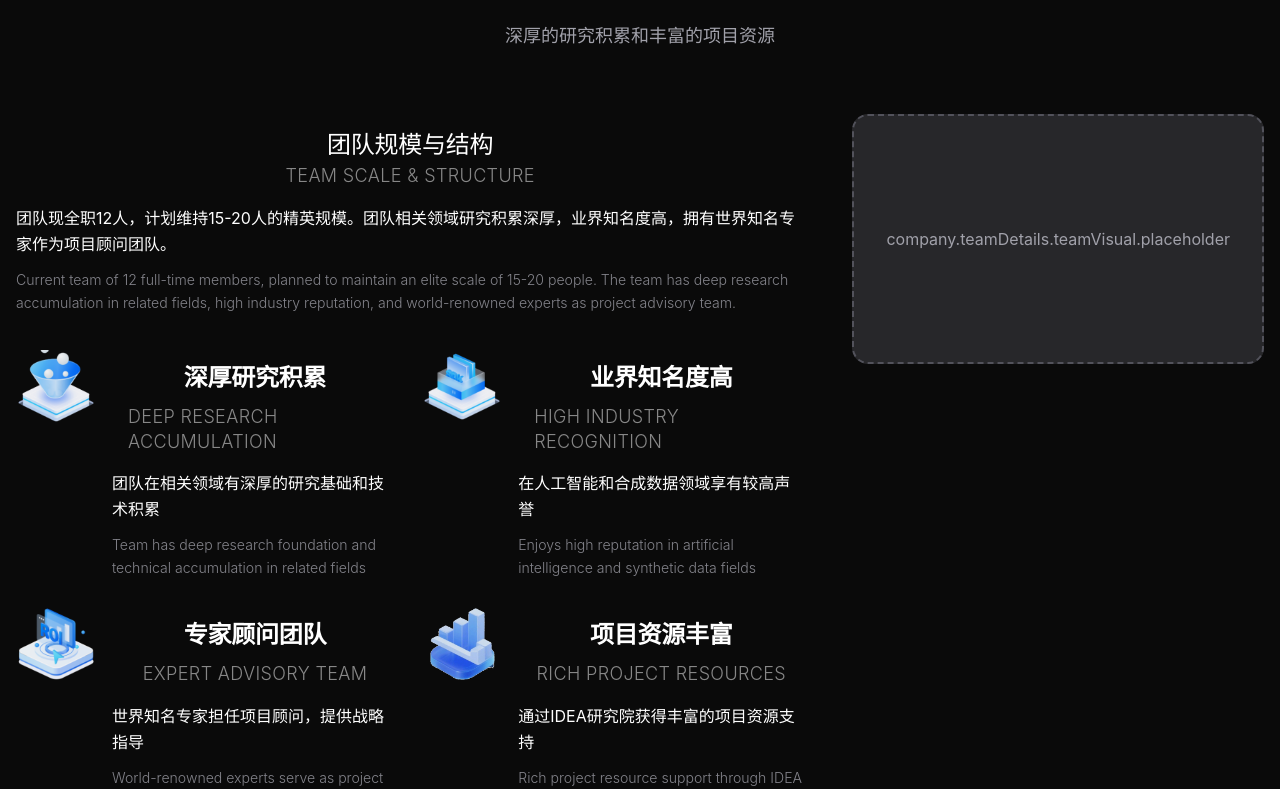
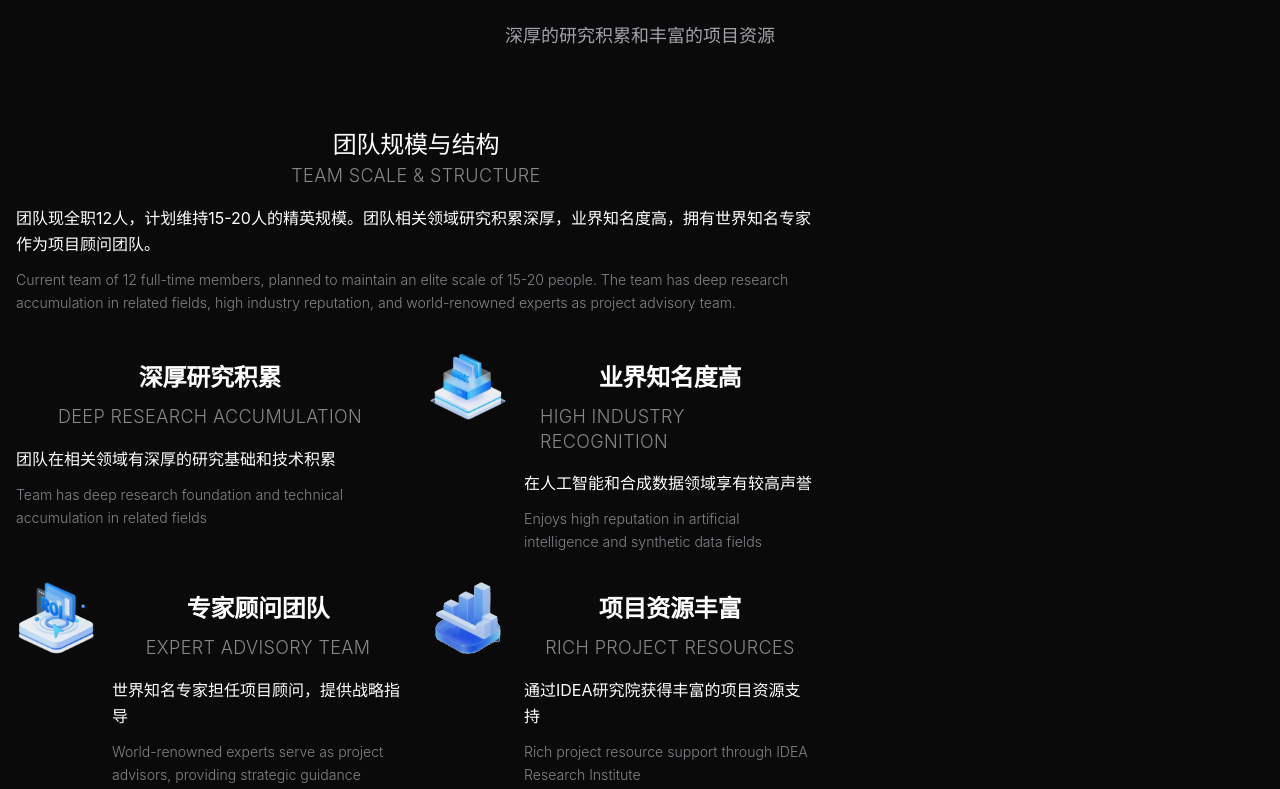
Before and after one commit to snailuu/dataarc-website, a Vue app: page /company in a window 1280 px wide. Shown: the part 4171-4960 px from the top of the page. Built offline with nearby package versions, Linux system fonts and the light colour scheme.

Commit message:
内容：删掉团队介绍图片

```diff
--- a/src/views/Company.vue
+++ b/src/views/Company.vue
@@ -366,10 +366,6 @@
 
             <div class="team-advantages">
               <div class="advantage-item">
-                <div class="icon-wrapper">
-                <img src="/images/icons/研究积累图标.png" alt="研究积累" class="icon-img">
-                <div class="icon-glow"></div>
-              </div>
                 <div class="advantage-content">
                   <div class="title-bilingual">
                     <h4 class="title-main">{{ t('company.teamDetails.advantages.research.title') }}</h4>
@@ -383,7 +379,7 @@
                 </div>
               </div>
 
-              <div class="advantage-item">
+                            <div class="advantage-item">
                 <div class="icon-wrapper">
                 <img src="/images/icons/业界知名图标.png" alt="业界知名" class="icon-img">
                 <div class="icon-glow"></div>
@@ -439,9 +435,7 @@
             </div>
           </div>
 
-          <div class="team-visual">
-            <div class="team-placeholder">{{ t('company.teamDetails.teamVisual.placeholder') }}</div>
-          </div>
+
         </div>
 
         <div class="advisors-section">
```
Also changed, not shown: 2 other files (tests, documents, lock files or other folders).
